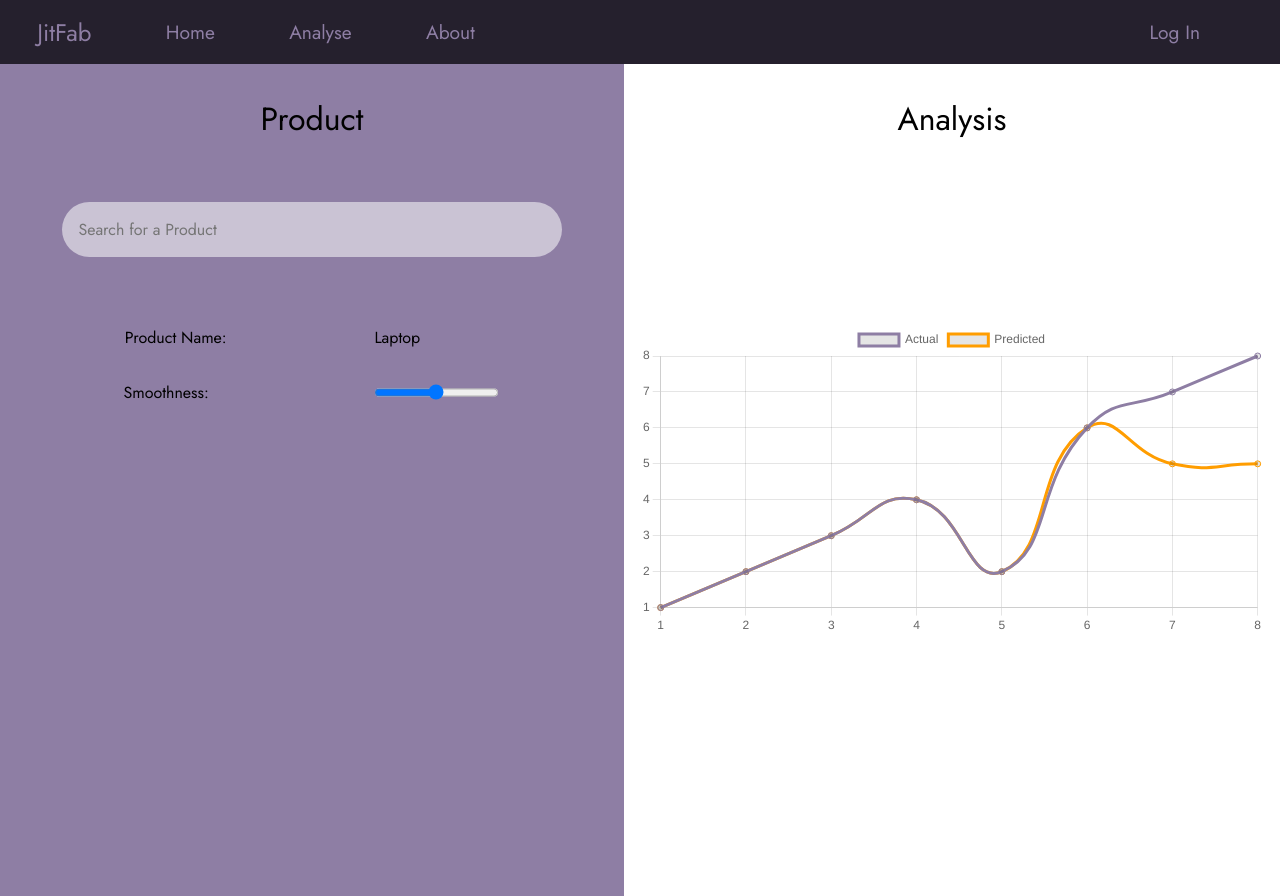
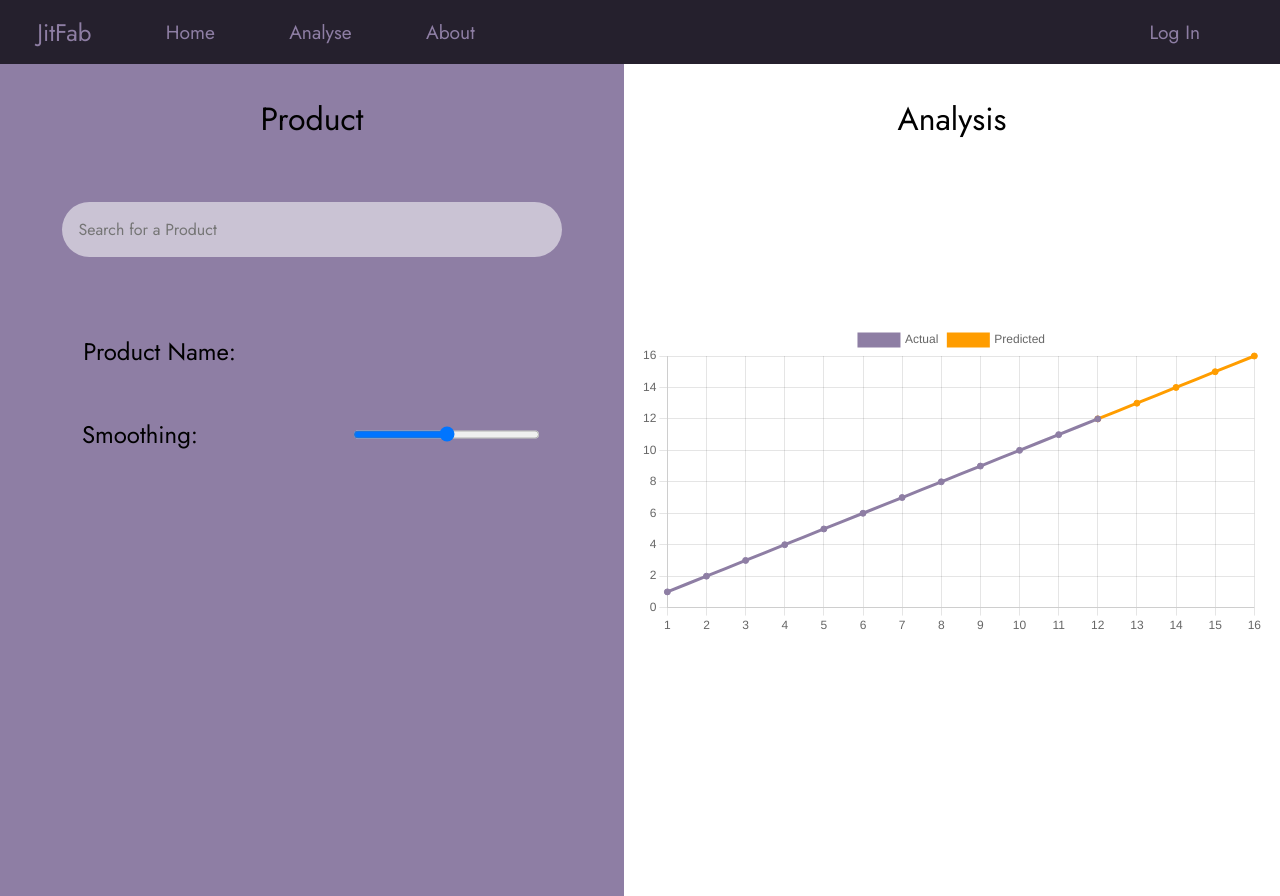
Before and after one commit to pranav-ambig/JitFab, a React (Create React App) app in the folder frontend/: page /analyse in a window 1280 px wide. Built offline with nearby package versions, Linux system fonts and the light colour scheme.

Commit message:
minor stuff-2

```diff
--- a/frontend/src/Analyse.css
+++ b/frontend/src/Analyse.css
@@ -32,7 +32,8 @@
 }
 
 .param, .pvalue {
-	width: 20%;
+	width: 30%;
+	font-size: 1.5rem;
 }
 
 #controls {
@@ -95,3 +96,11 @@
 	/* align-items: flex-start; */
 	height: 100vh;
 }
+
+#maiin-ctn {
+	height: 100px;
+}
+
+/* body {
+	height: 100vh
+} */
--- a/frontend/src/Analyse.js
+++ b/frontend/src/Analyse.js
@@ -2,6 +2,8 @@ import { Line } from 'react-chartjs-2';
 import { useState } from 'react';
 import NavBar from './NavBar';
 import './Analyse.css'
+import axios from 'axios';
+
 import {
 	Chart as ChartJS,
 	CategoryScale,
@@ -31,18 +33,38 @@ export const options = {
 export default function Analyse(){
 
 	const [tensionval, setTensionVal] = useState(0.5)
+	const [prodname, setProdName] = useState("")
+	const [tillDate, setTillDate] = useState([1, 2, 3, 4, 5, 6, 7, 8, 9, 10, 11, 12])
+	const [predicted, setPredicted] = useState([13, 14, 15, 16])
+
+	let secondGraphValues = []
+	const updateSGV = ()=>{
+		for (let i=0; i<tillDate.length-1; i++){
+			secondGraphValues.push(null)
+		}
+		secondGraphValues.push(tillDate[tillDate.length-1])
+		for (let i=0; i<predicted.length; i++){
+			secondGraphValues.push(predicted[i])
+		}
+		// console.log(secondGraphValues)
+	}
+	updateSGV() //second graph values
+
+
 
 	let data = {
-		labels: [1, 2, 3, 4, 5, 6, 7, 8],
+		labels: [1, 2, 3, 4, 5, 6, 7, 8, 9, 10, 11, 12, 13, 14, 15, 16],
 		datasets: [{label:'Actual',
-					data:[1, 2, 3, 4, 2, 6, 7, 8],
+					data:tillDate,
 					borderColor: "rgb(142, 126, 164)",
+					backgroundColor: "rgb(142, 126, 164)",
 					tension: tensionval,
 					// fill:true
 					},
 					{label:'Predicted',
-					data:[1, 2, 3, 4, 2, 6, 5, 5],
+					data: secondGraphValues,
 					borderColor: "rgb(255, 157, 0)",
+					backgroundColor: "rgb(255, 157, 0)",
 					tension: tensionval,
 					// fill:true
 					},
@@ -51,26 +73,43 @@ export default function Analyse(){
 
 	const rangeHandler = ()=>{
 		let ele = document.getElementById('tensionval')
-		console.log(ele.value/100)
+		// console.log(ele.value/100)
 		setTensionVal(ele.value/100)
 	}
 
+	const reqFromBackend = (e)=>{
+		if (e.which == 13){
+			let ele = document.getElementById('product-input')
+			axios.post('http://127.0.0.1:5000/prod', {
+				"PLID": ele.value
+			  })
+			  .then(function (response) {
+				if (response["data"] != "Error"){
+					setProdName(response["data"][0])
+					setTillDate(response["data"][1])
+					setPredicted(response["data"][2])
+					updateSGV()
+				}
+			  })
+		}
+	}
+
 	return(
-		<div>
+		<div id='maiin-ctn'>
 			<NavBar></NavBar>
 			<div id='main-ctn'>
 
 				<div id='leftside'>
 					<p id='left-title'>Product</p>
-					<input id='product-input' type='text' placeholder='Search for a Product'/>
+					<input id='product-input' type='text' placeholder='Search for a Product' onKeyDown={reqFromBackend}/>
 
 					<div id='controls'>
 						<div className='control-pair'>
 							<p className='param'>Product Name:</p>
-							<p className='pvalue'>Laptop</p>
+							<p className='pvalue'>{prodname}</p>
 						</div>
 						<div className='control-pair'>
-							<p className='param'>Smoothness:</p>
+							<p className='param'>Smoothing:</p>
 							<input className='pvalue' id='tensionval' type={'range'} onChange={rangeHandler} />
 						</div>
 					</div>
```
